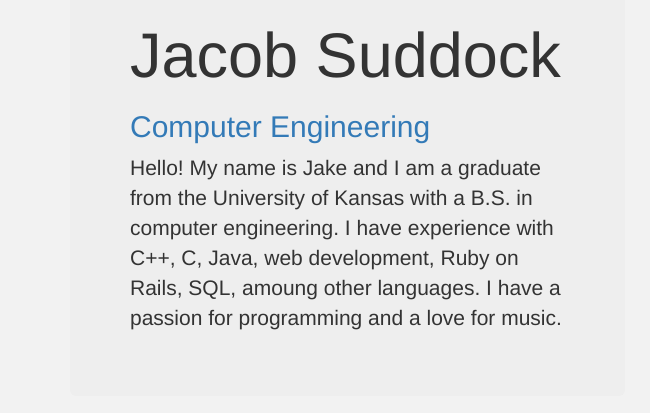
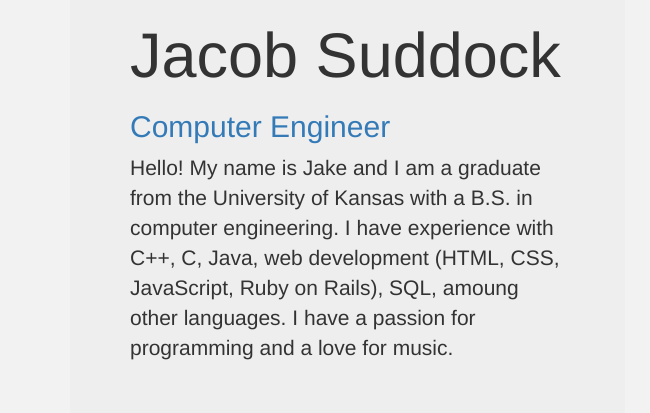
Before and after one commit to jgsuddock/jgsuddock.github.io, a plain HTML site: page index.html in a window 1280 px wide. Shown: the part 118-531 px from the top of the page, 0-650 px from the left. Drawn offline with nearby package versions, Linux system fonts and the light colour scheme; grey boxes are pictures that could not be loaded.

Commit message:
Update index.html

```diff
--- a/index.html
+++ b/index.html
@@ -77,9 +77,9 @@
 			  <div class="col-md-6 box">
 				  <div class="jumbotron">
 					  <h1>Jacob Suddock</h1>
-					  <h2><a href="http://eecs.ku.edu/" class="header_link" target="_blank">Computer Engineering</a></h2>
+					  <h2><a href="http://eecs.ku.edu/" class="header_link" target="_blank">Computer Engineer</a></h2>
 					  <p>Hello! My name is Jake and I am a graduate from the University of Kansas with a B.S. in computer engineering.
-					  I have experience with C++, C, Java, web development, Ruby on Rails, SQL, amoung other languages. I have a passion for programming and a love for music.</p>
+					  I have experience with C++, C, Java, web development (HTML, CSS, JavaScript, Ruby on Rails), SQL, amoung other languages. I have a passion for programming and a love for music.</p>
 				  </div>
 			  </div>
 			  <div class="col-md-3 box">
```
